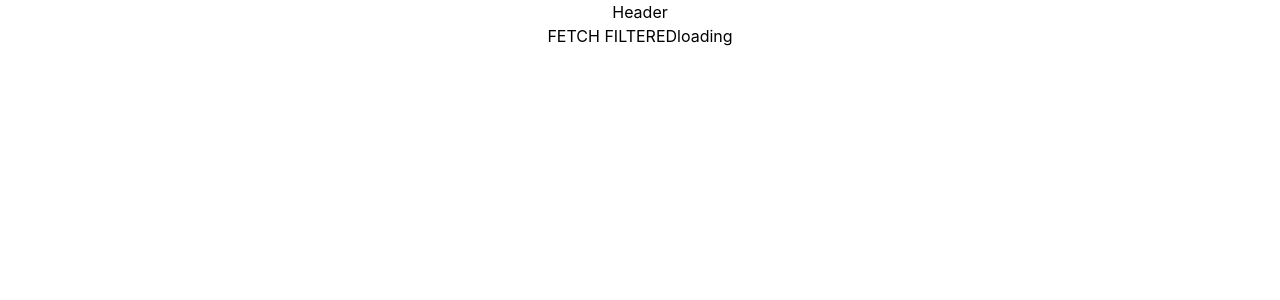
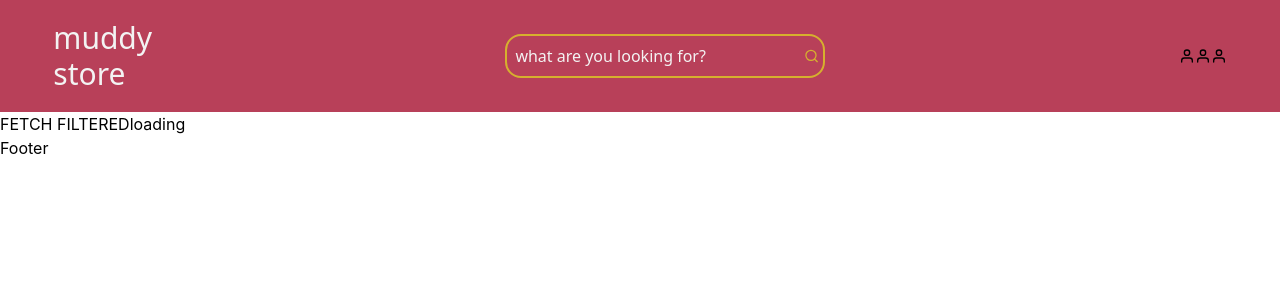
Before and after one commit to bcakko/e-commerce, a React (Create React App) app: page / in a window 1280 px wide. Shown: the top 300 px of the page. Built offline with nearby package versions, Linux system fonts and the light colour scheme.

Commit message:
Header in work

```diff
--- a/package.json
+++ b/package.json
@@ -3,6 +3,7 @@
   "version": "0.1.0",
   "private": true,
   "dependencies": {
+    "@react-icons/all-files": "^4.1.0",
     "@reduxjs/toolkit": "^1.8.2",
     "@testing-library/jest-dom": "^5.16.4",
     "@testing-library/react": "^13.2.0",
@@ -13,6 +14,7 @@
     "@types/react-dom": "^18.0.5",
     "react": "^18.1.0",
     "react-dom": "^18.1.0",
+    "react-icons": "^4.3.1",
     "react-redux": "^8.0.2",
     "react-router-dom": "^6.3.0",
     "react-scripts": "5.0.1",
--- a/src/App.css
+++ b/src/App.css
@@ -1,38 +1,5 @@
-.App {
-  text-align: center;
+*{
+  margin: 0;
+  padding: 0;
+  box-sizing: border-box;
 }
-
-.App-logo {
-  height: 40vmin;
-  pointer-events: none;
-}
-
-@media (prefers-reduced-motion: no-preference) {
-  .App-logo {
-    animation: App-logo-spin infinite 20s linear;
-  }
-}
-
-.App-header {
-  background-color: #282c34;
-  min-height: 100vh;
-  display: flex;
-  flex-direction: column;
-  align-items: center;
-  justify-content: center;
-  font-size: calc(10px + 2vmin);
-  color: white;
-}
-
-.App-link {
-  color: #61dafb;
-}
-
-@keyframes App-logo-spin {
-  from {
-    transform: rotate(0deg);
-  }
-  to {
-    transform: rotate(360deg);
-  }
-}
--- a/src/App.tsx
+++ b/src/App.tsx
@@ -1,15 +1,17 @@
 import { Route, Routes } from "react-router-dom";
 import "./App.css";
+import Footer from "./components/Footer";
 import Header from "./components/Header";
 import HomePage from "./pages/HomePage";
 
 function App() {
   return (
     <div className="App">
-      <Header />
+      <Header/>
       <Routes>
         <Route path="/" element={<HomePage />} />
       </Routes>
+      <Footer/>
     </div>
   );
 }
--- a/src/components/Header/MainHeader/SearchBar.tsx
+++ b/src/components/Header/MainHeader/SearchBar.tsx
@@ -1,5 +1,14 @@
-const SearchBar = () => {
-  return <div>SearchBar</div>;
+import { FiSearch } from "@react-icons/all-files/fi/FiSearch";
+import { ISearchBarProps } from "../../../types/Header.types";
+
+const SearchBar = (props: ISearchBarProps) => {
+  const {mainWidth, mainBorderColor, mainTextColor, mainBgColor, inputTextColor, inputBgColor, inputPlaceholderColor} = props
+  return (
+    <div className={`${mainWidth} ${mainBorderColor} ${mainTextColor} ${mainBgColor} border-2 rounded-2xl overflow-hidden flex items-center p-1`}>
+      <input type="search" placeholder="what are you looking for?" className={`${inputPlaceholderColor} ${inputTextColor} ${inputBgColor} w-full p-1 focus:outline-none `}/>
+      <FiSearch/>
+    </div>
+  );
 };
 
 export default SearchBar;
--- a/src/components/Header/MainHeader/UserNav/index.tsx
+++ b/src/components/Header/MainHeader/UserNav/index.tsx
@@ -1,5 +1,13 @@
+import LinkWithIcon from "../../../UI/LinkWithIcon";
+import { FiUser } from "@react-icons/all-files/fi/FiUser";
 const UserNav = () => {
-  return <div></div>;
+  return (
+    <div className="flex">
+      <LinkWithIcon type="inner" path="/profile" icon={<FiUser />}/>
+      <LinkWithIcon type="inner" path="/favourites" icon={<FiUser/>}/>
+      <LinkWithIcon type="inner" path="/cart" icon={<FiUser/>}/>
+    </div>
+  );
 };
 
 export default UserNav;
--- a/src/components/Header/MainHeader/index.tsx
+++ b/src/components/Header/MainHeader/index.tsx
@@ -1,5 +1,22 @@
+import { Link } from "react-router-dom";
+import SearchBar from "./SearchBar";
+import UserNav from "./UserNav";
 const MainHeader = () => {
-  return <header>MainHeader'dan aleykum selam</header>;
+  return (
+      <header className="w-full h-28 bg-main-color flex justify-center ">
+        <div className="sm:w-full md:flex lg:w-11/12 justify-between items-center font-sans">
+          <Link to="/">
+            <div className="text-header-main-color font-extralight lg:text-3xl lg:flex-col md:text-3xl md:flex md:flex-col">
+              <span>muddy</span>
+              <span>store</span>
+            </div>
+          </Link>
+          <SearchBar
+          mainWidth="md:w-80" mainBorderColor="border-header-secondary-color" mainTextColor="text-header-secondary-color" mainBgColor="bg-main-color" inputTextColor="text-header-main-color" inputBgColor="bg-main-color" inputPlaceholderColor="placeholder:text-header-main-color"/>
+          <UserNav/>
+        </div>
+      </header>
+    );
 };
 
 export default MainHeader;
--- a/src/components/Header/NavBar/index.tsx
+++ b/src/components/Header/NavBar/index.tsx
@@ -1,5 +1,13 @@
+import DropdownMenu from "../../UI/DropdownMenu";
+
 const NavBar = () => {
-  return <nav>NavBar</nav>;
+  return (
+    <nav>
+      <div>
+        <DropdownMenu/>
+      </div>
+    </nav>
+  );
 };
 
 export default NavBar;
--- a/src/components/Header/index.tsx
+++ b/src/components/Header/index.tsx
@@ -1,7 +1,14 @@
 import React from "react";
+import MainHeader from "./MainHeader";
+import NavBar from "./NavBar";
 
 const Header = () => {
-  return <div>Header</div>;
+  return (
+      <div className="w-full">
+        <MainHeader/>
+        <NavBar/>
+      </div>
+    );
 };
 
 export default Header;
--- a/src/components/UI/DropdownMenu.tsx
+++ b/src/components/UI/DropdownMenu.tsx
@@ -1,5 +1,9 @@
 const DropdownMenu = () => {
-  return <div>DropdownMenu</div>;
+  return (
+    <div>
+
+    </div>
+  );
 };
 
 export default DropdownMenu;
--- a/src/components/UI/LinkWithIcon.tsx
+++ b/src/components/UI/LinkWithIcon.tsx
@@ -1,5 +1,21 @@
-const LinkWithIcon = () => {
-  return <div>LinkWithIcon</div>;
+import { NavLink } from "react-router-dom";
+const LinkWithIcon = (props: {
+  type: "inner" | "outer";
+  path: string;
+  icon: JSX.Element;
+  className?: string;
+}) => {
+  if (props.type === "inner") {
+    return (
+      <NavLink className={props.className} to={props.path}>
+        {props.icon}
+      </NavLink>
+    );
+  }
+  return (
+    <a className={props.className} href={props.path}>
+      {props.icon}
+    </a>
+  );
 };
-
 export default LinkWithIcon;
--- a/tailwind.config.js
+++ b/tailwind.config.js
@@ -5,6 +5,20 @@ module.exports = {
       "main-color": "#b84059",
       "side-color": "#40b89f",
       "secondary-color": "#c25067",
+      "header-main-color": "#f3f3f3",
+      "header-secondary-color": "#D6B02E"
+    },
+    screens: {
+      sm: "640px",
+      // => @media (min-width: 640px) { ... }
+      md: "765px",
+      // => @media (min-width: 765px) { ... }
+      lg: "1040px",
+      // => @media (min-width: 1040px) { ... }
+      xl: "1200px",
+      // => @media (min-width: 1200px) { ... }
+      "2xl": "1536px",
+      // => @media (min-width: 1536px) { ... }
     },
     extend: {},
   },
```
Also changed, not shown: src/types/Header.types.ts (added, +9 -0 lines), 1 other file (tests, documents, lock files or other folders).
